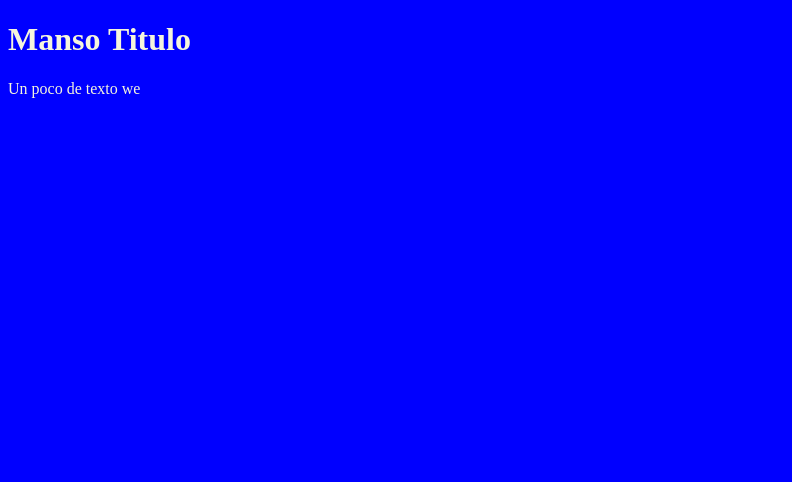
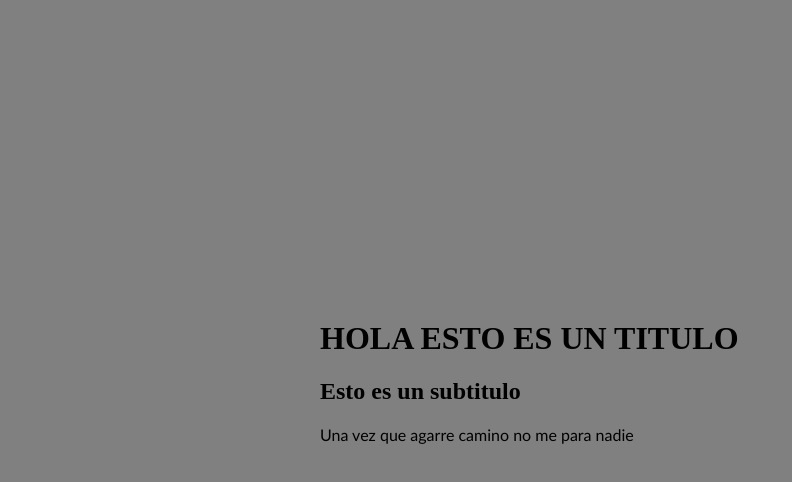
Before and after one commit to IFisma/Repodos, a plain HTML site: page index.html in a window 1280 px wide. Shown: the whole page, without its empty margins (0-792 px from the left). Drawn offline with Linux system fonts and the light colour scheme.

Commit message:
Primer commit

```diff
--- a/Estilo.css
+++ b/Estilo.css
@@ -1,4 +1,10 @@
 body{
-    background-color: blue;
-    color: beige;
+    margin: 25%;
+    padding: 0%;
+    background-color: gray;
+
 }
+p{
+    font-family: 'Gill Sans', 'Gill Sans MT', Calibri, 'Trebuchet MS', sans-serif;
+    color: black;
+}
--- a/index.html
+++ b/index.html
@@ -4,10 +4,12 @@
     <meta charset="UTF-8">
     <meta name="viewport" content="width=device-width, initial-scale=1.0">
     <link rel="stylesheet" href="Estilo.css">
-    <title>Document</title>
+    <title>Otro espacio mas</title>
 </head>
 <body>
-    <h1>Manso Titulo</h1>
-    <p>Un poco de texto we</p>
-</body>
+
+    <div><h1>HOLA ESTO ES UN TITULO</h1></div>
+    <div><h2>Esto es un subtitulo</h2></div>
+    <div><p>Una vez que agarre camino no me para nadie</p></div>
+    </body>
 </html>
```
